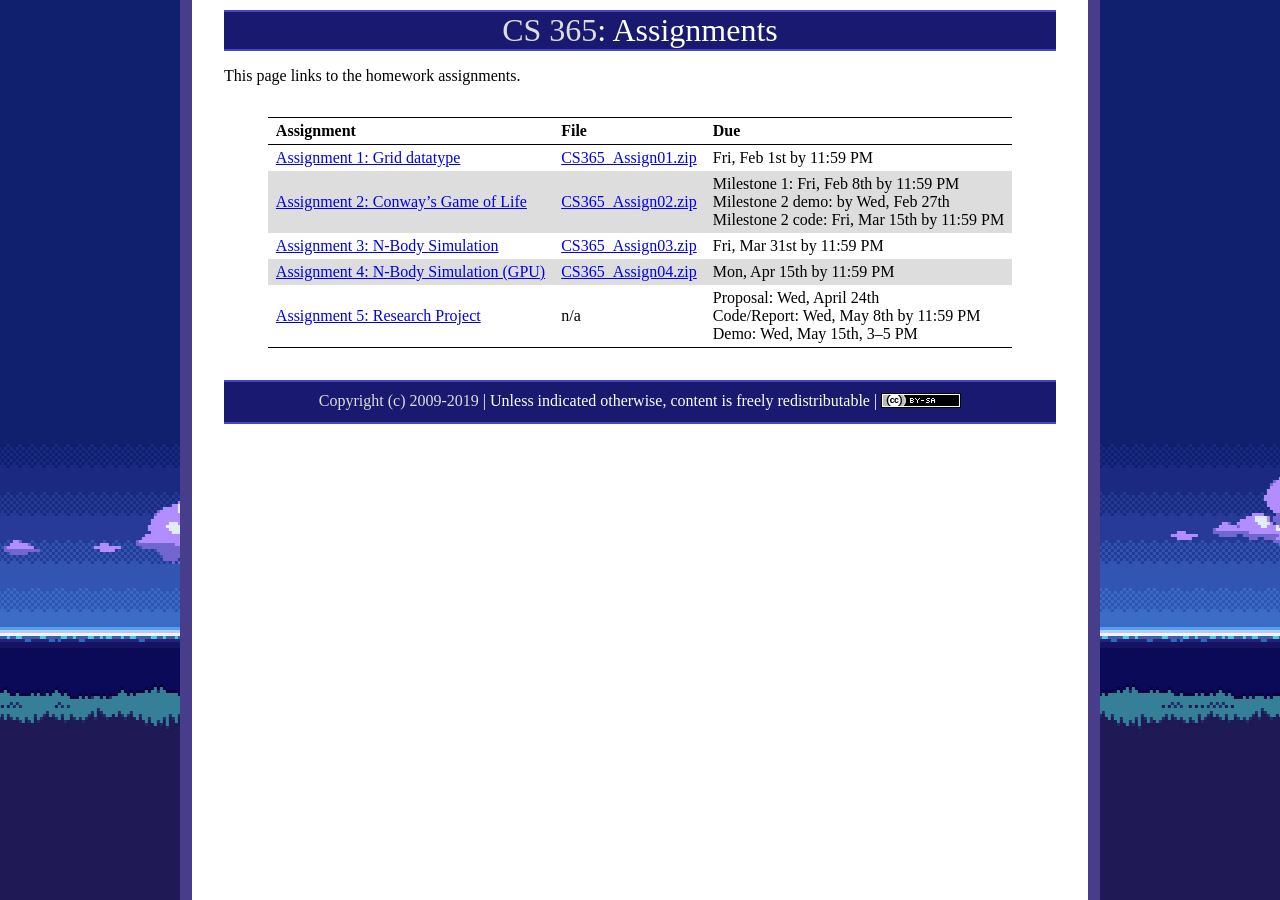
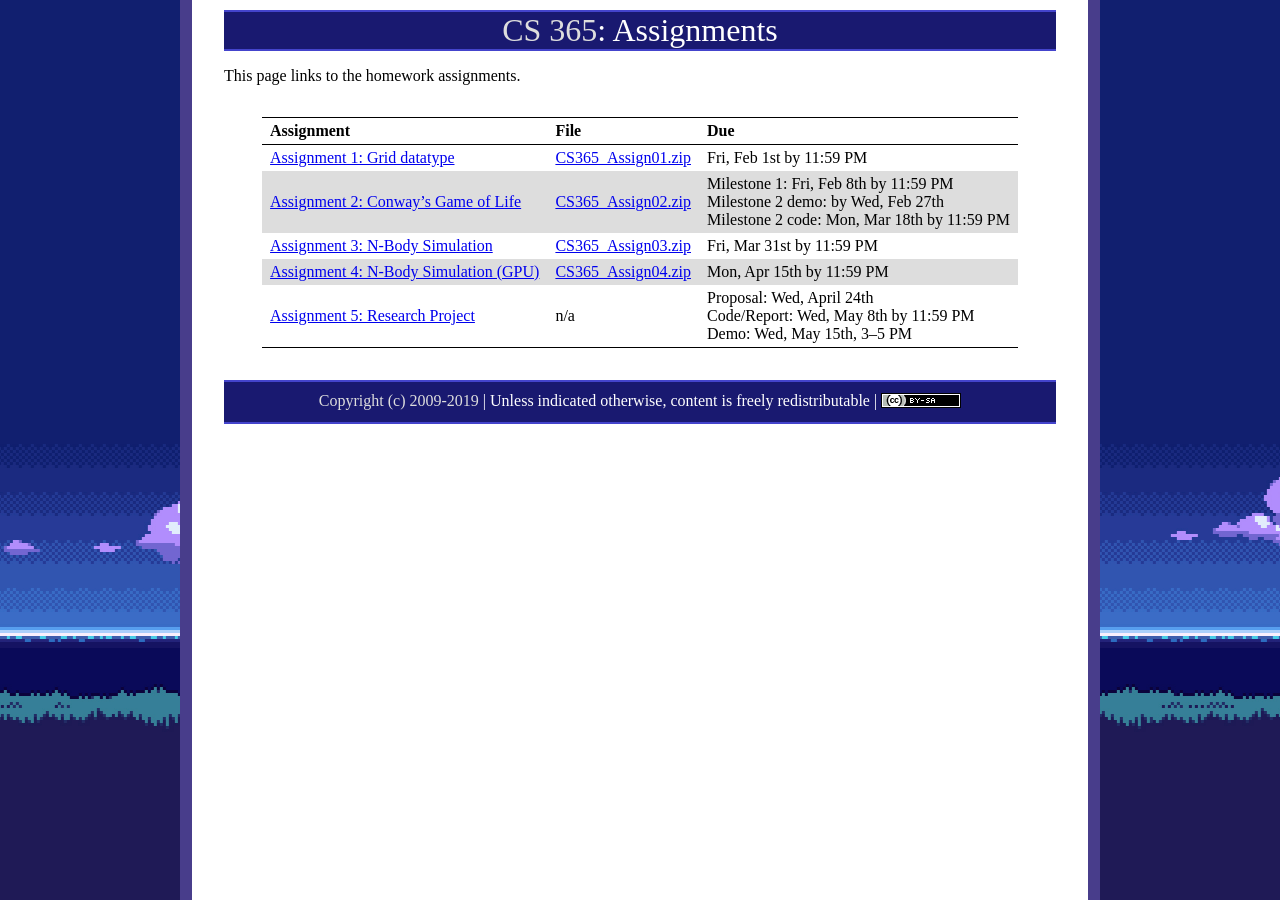
Before and after one commit to ycpcs/cs365-spring2019, a Jekyll site: the page built from assign/index.md, in a window 1280 px wide. Built offline with Jekyll 4.4.1, drawn with Linux system fonts in a browser that asks for light colours.

```diff
--- a/assign/index.md
+++ b/assign/index.md
@@ -8,7 +8,7 @@ This page links to the homework assignments.
 Assignment | File | Due
 ---------- | ---- | ---
 [Assignment 1: Grid datatype](assign01.html) | [CS365\_Assign01.zip](CS365_Assign01.zip) | Fri, Feb 1st by 11:59 PM
-[Assignment 2: Conway's Game of Life](assign02.html) | [CS365\_Assign02.zip](CS365_Assign02.zip) | Milestone 1: Fri, Feb 8th by 11:59 PM<br>Milestone 2 demo: by Wed, Feb 27th<br>Milestone 2 code: Fri, Mar 15th by 11:59 PM
+[Assignment 2: Conway's Game of Life](assign02.html) | [CS365\_Assign02.zip](CS365_Assign02.zip) | Milestone 1: Fri, Feb 8th by 11:59 PM<br>Milestone 2 demo: by Wed, Feb 27th<br>Milestone 2 code: Mon, Mar 18th by 11:59 PM
 [Assignment 3: N-Body Simulation](assign03.html) | [CS365\_Assign03.zip](CS365_Assign03.zip) | Fri, Mar 31st by 11:59 PM
 [Assignment 4: N-Body Simulation (GPU)](assign04.html) | [CS365\_Assign04.zip](CS365_Assign04.zip) | Mon, Apr 15th by 11:59 PM
 [Assignment 5: Research Project](assign05.html) | n/a | Proposal: Wed, April 24th<br>Code/Report: Wed, May 8th by 11:59 PM<br>Demo: Wed, May 15th, 3&ndash;5 PM
```
Also changed, not shown: assign/assign02.md (+1 -1 lines), index.md (+1 -0 lines).
